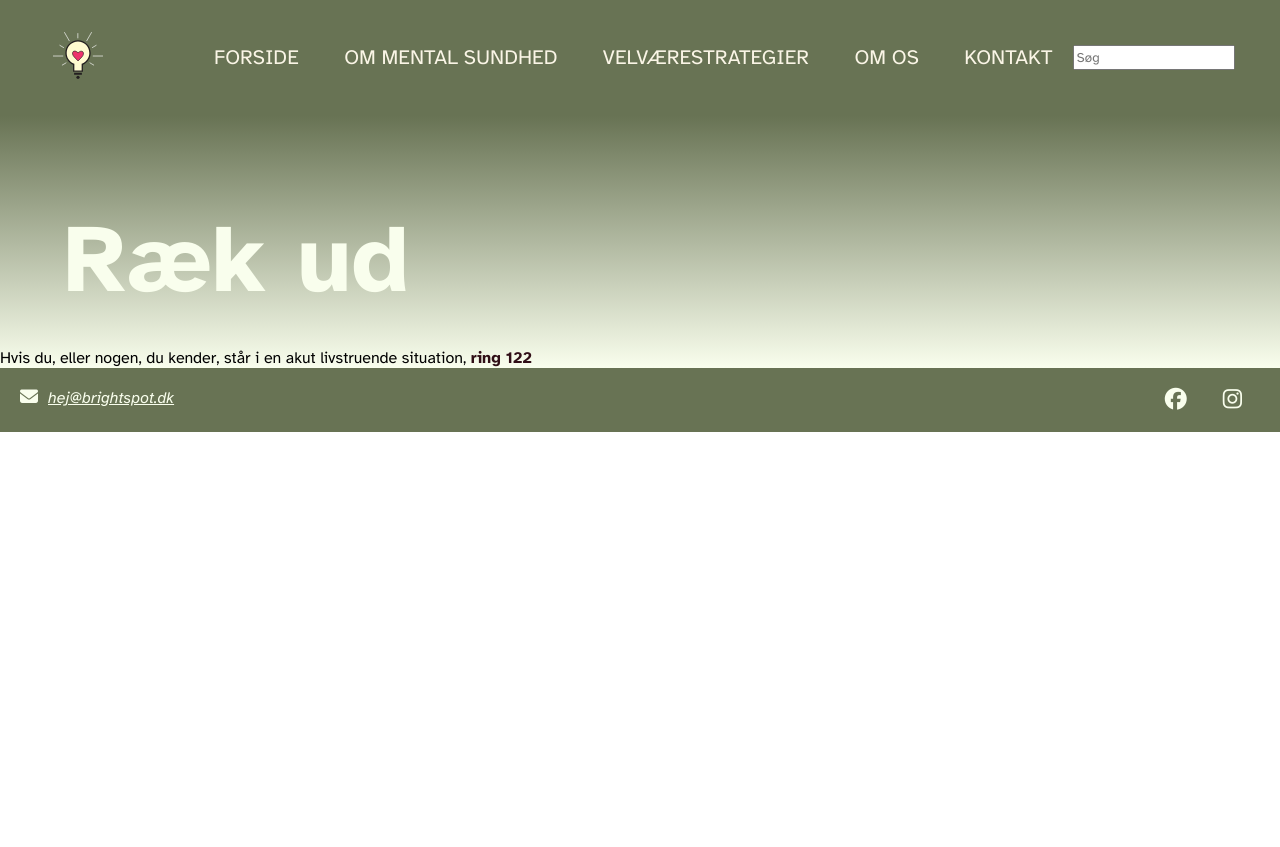
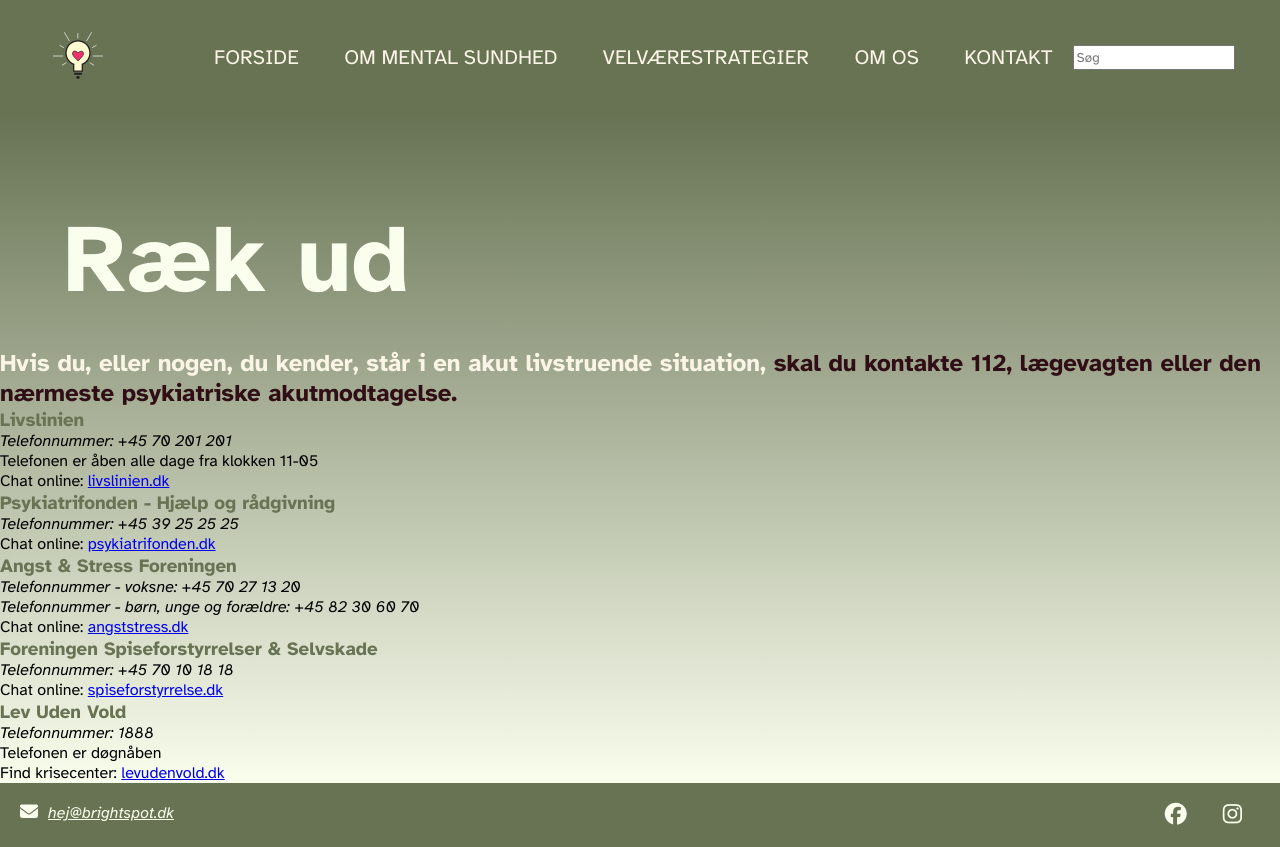
Before and after one commit to laerkevanille/pr2-accessibility, a plain HTML site: page hotlines.html in a window 1280 px wide. Before the commit the page ends 800 px from the top, so only its background shows below. Drawn offline with Linux system fonts and the light colour scheme; a web font is replaced by a local one.

Commit message:
tilføjelse af hjælpe-hotlines

```diff
--- a/css/style.css
+++ b/css/style.css
@@ -80,6 +80,7 @@ h2{
 h3{
     color: #687354;
 }
+
 
 
 /*Index*/
--- a/hotlines.html
+++ b/hotlines.html
@@ -46,13 +46,58 @@
 
         <h1>Ræk ud</h1>
 
-        <section class="akut">
-
-            <p>Hvis du, eller nogen, du kender, står i en akut livstruende situation, <strong>ring 122</strong></p>
-
-        </section>
+        <h2 class="akut">Hvis du, eller nogen, du kender, står i en akut livstruende situation, <strong>skal du kontakte 112, lægevagten eller den nærmeste psykiatriske akutmodtagelse.</strong></h2>
 
         <section class="hotlines">
+
+            <div class="livslinien">
+
+                <h3>Livslinien</h3>
+                <div class="ll-tel">
+                    <address>Telefonnummer: +45 70 201 201</address>
+                    <p>Telefonen er åben alle dage fra klokken 11-05</p>
+                </div>
+                <p>Chat online: <a href="livslinien.dk" target="_blank">livslinien.dk</a>
+
+            </div>
+
+            <div class="psykiatrifonden">
+
+                <h3>Psykiatrifonden - Hjælp og rådgivning</h3>
+                <address>Telefonnummer: +45 39 25 25 25</address>
+                <p>Chat online: <a href="https://psykiatrifonden.dk/hjaelp-raadgivning/chatraadgivning" target="_blank">psykiatrifonden.dk</a></p>
+
+            </div>
+
+            <div class="angst-stress">
+
+                <h3>Angst & Stress Foreningen</h3>
+                <div class="as-tel">
+                    <address>Telefonnummer - voksne: +45 70 27 13 20</address>
+                    <address>Telefonnummer - børn, unge og forældre: +45 82 30 60 70</address>
+                </div>
+                <p>Chat online: <a href="https://angstforeningen.dk/index.php?page=chatten" target="_blank">angststress.dk</a></p>
+
+            </div>
+
+            <div class="spiseforstyrrelse-selvskade">
+
+                <h3>Foreningen Spiseforstyrrelser & Selvskade</h3>
+                <address>Telefonnummer: +45 70 10 18 18</address>
+                <p>Chat online: <a href="https://spiseforstyrrelse.dk/raadgivning/chatraadgivning" target="_blank">spiseforstyrrelse.dk</a></p>
+
+            </div>
+
+            <div class="lev-uden-vold">
+
+                <h3>Lev Uden Vold</h3>
+                <div class="luv-tel">
+                    <address>Telefonnummer: 1888</address>
+                    <p>Telefonen er døgnåben</p>
+                </div>
+                <p>Find krisecenter: <a href="https://levudenvold.dk/hjaelp-og-radgivning/find-krisecenter/" target="_blank">levudenvold.dk</a></p>
+
+            </div>
 
         </section>
 
```
Also changed, not shown: index.html (+1 -1 lines), kontakt.html (+1 -1 lines).
